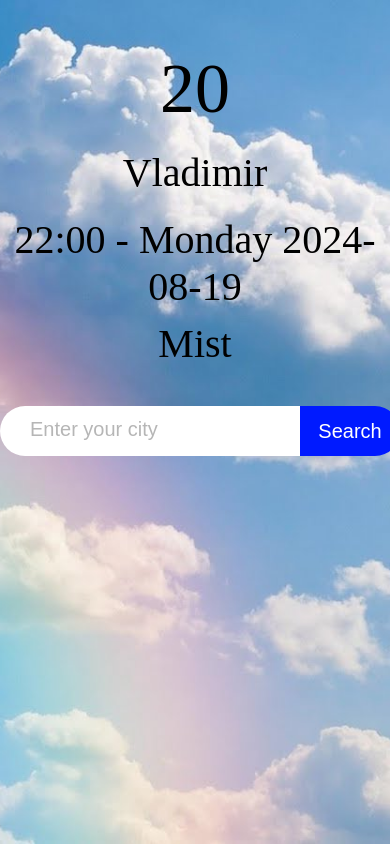
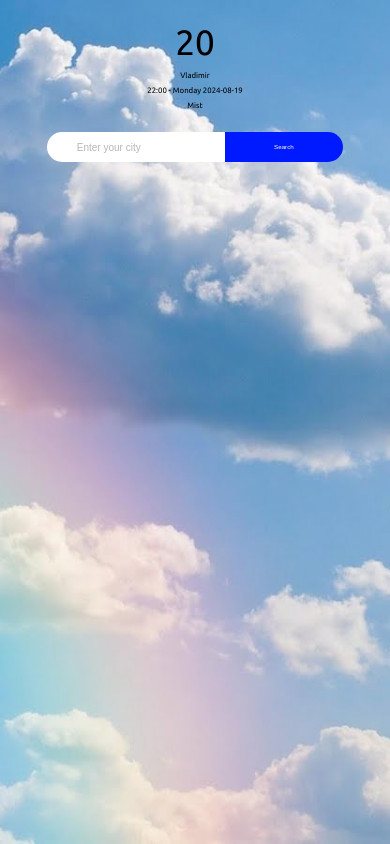
Before and after one commit to pplatonn/Simple-weather-app, a plain HTML site: page index.html in a window 390 px wide. Drawn offline with Linux system fonts and the light colour scheme; no server answers.

Commit message:
New JS function which separates date adaptive design were added!
The project is finished for the nearest future :)

```diff
--- a/assets/css/style.css
+++ b/assets/css/style.css
@@ -16,55 +16,123 @@ body {
 
 }
 
+@font-face {
+    font-family: 'Ubuntu';
+    src: url('../fonts/Ubuntu-Regular.ttf');
+    font-style: normal;
+    font-weight: normal;
+}
+
+.container {
+    font-family: 'Ubuntu', sans-serif;
+    width: 80%;
+    margin: 0 auto;
+}
+
 /* text styling  */
 
 .weather_container {
-    font-size: 40px;
+    font-size: 3vw;
     text-align: center;
     display: flex;
     flex-direction: column;
     margin: 10% 0;
-
+    align-items: center;
 }
 
 .weather_container span {
+    font-size: 2vw;
     padding: 10px 0;
 }
 
-.weather_container span:first-child{
-    font-size: 70px;
+.weather_container span:first-child {
+    font-size: 9vw;
 }
 
+/* search menu styling  */
+
 .weather_navbar {
-    align-items: center;
+    width: 30vw;
     display: flex;
+    height: 7vh;
+    margin: 0 auto;
 }
 
 .weather_navbar form {
     display: flex;
     flex-direction: row;
     text-align: center;
+    width: 100%;
 }
 
 .weather_navbar input {
-    width: 300px;
-    height: 50px;
+    width: 60%;
+    height: 100%;
     border-radius: 30px 0 0 30px;
     border: none;
     padding-left: 30px;
 }
 
 .weather_navbar input::placeholder {
-    font-size: 20px;
+    font-size: 1.6vw;
     color: rgb(182, 182, 182);
 }
 
 .weather_navbar button {
     background-color: #001aff;
-    font-size: 20px;
+    font-size: 1.6vw;
     color: rgb(255, 255, 255);
-    width: 100px;
     border-radius: 0 30px 30px 0;
-    height: 50px;
+    height: 100%;
     border: none;
+    width: 40%;
 }
+
+/* adaptive design for medium tablets and smartphones  */
+
+@media (max-width: 921px) {
+    .weather_container {
+        font-size: 3.6vw;
+        margin: 5% 0;
+
+    }
+
+    .weather_navbar input::placeholder {
+        font-size: 10px;
+    }
+
+    .weather_navbar {
+        width: 40vw;
+        display: flex;
+        height: 30px;
+        margin: 0 auto;
+    }
+
+    .weather_container span {
+        padding: 1% 0;
+    }
+
+    .weather_container span:first-child {
+        font-size: 10vw;
+    }
+}
+
+@media (max-width: 450px) {
+    .container {
+        width: 95%;
+    }
+
+    .weather_navbar {
+        width: 80%;
+    }
+
+    .weather_container span:first-child {
+        font-size: 9vw;
+    }
+
+    .weather_container span {
+        padding: 1% 0;
+    }
+
+
+}
--- a/assets/js/main.js
+++ b/assets/js/main.js
@@ -30,10 +30,20 @@ const getResults = async (location) => {
 }
 
 // function which change the HTML fields to API properties from above
-function updateDetails (temp, locationName, time, condition) {
+function updateDetails(temp, locationName, time, condition) {
+
+    // splitting time and day into 2 variables to customize
+
+    let splitDate = time.split(' ')[0]
+    let splitTime = time.split(' ')[1]
+
+    // using in-built js function
+
+    let currentDay = getDayName(new Date(splitDate).getDay())
+
     weatherContainerTemp.textContent = temp;
     weatherContainerLocation.textContent = locationName;
-    weatherContainerDate.textContent = time;
+    weatherContainerDate.textContent = `${splitDate} ${currentDay} ${splitTime}`;
     weatherContainerCondition.textContent = condition
 }
 
@@ -47,3 +57,29 @@ async function searchForLocation(element) {
 searchBtn.addEventListener('click', searchForLocation)
 
 getResults(targetLocation)
+
+function getDayName(num) {
+    switch (num) {
+        case 0:
+            return 'Sunday';
+            break
+        case 1:
+            return 'Monday';
+            break
+        case 2:
+            return 'Tuesday';
+            break
+        case 3:
+            return 'Wednesday';
+            break
+        case 4:
+            return 'Thursday';
+            break
+        case 5:
+            return 'Friday';
+            break
+        case 6:
+            return 'Saturday';
+            break
+    }
+}
--- a/index.html
+++ b/index.html
@@ -16,14 +16,14 @@
             <span class="weather_container_temp">20</span>
             <span class="weather_container_location">Vladimir</span>
             <span class="weather_container_date">22:00 - Monday 2024-08-19</span>
-            <div class="weather_container_condition">
-                <p>Mist</p>
-            </div>
+            <span class="weather_container_condition">
+                Mist
+            </span>
         </div>
         <nav class="weather_navbar">
             <form action="">
                 <input type="text" placeholder="Enter your city">
-                <button type="submit" >Search</button>
+                <button type="submit">Search</button>
             </form>
         </nav>
     </div>
```
Also changed, not shown: assets/fonts/Ubuntu-Regular.ttf (added).
